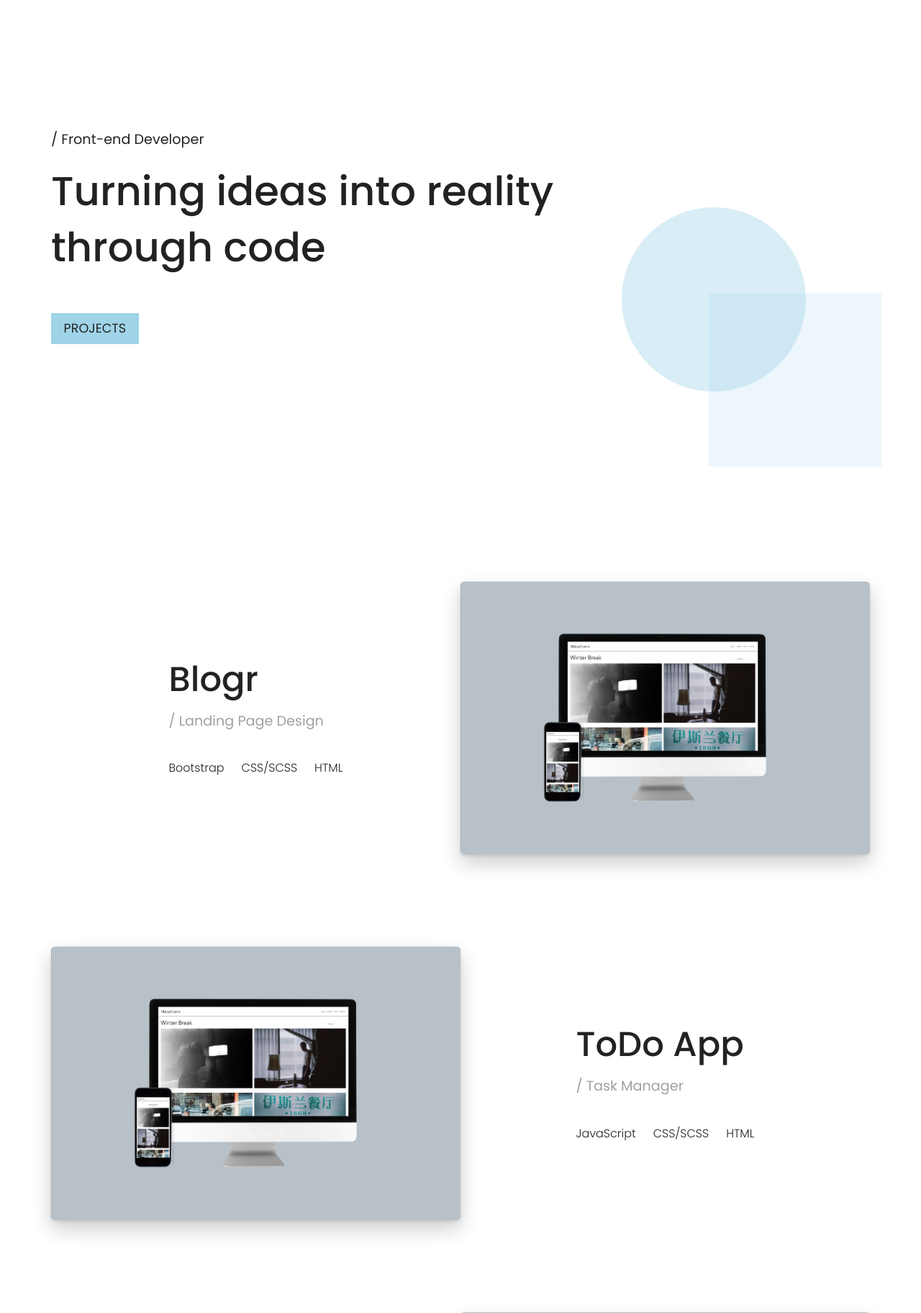
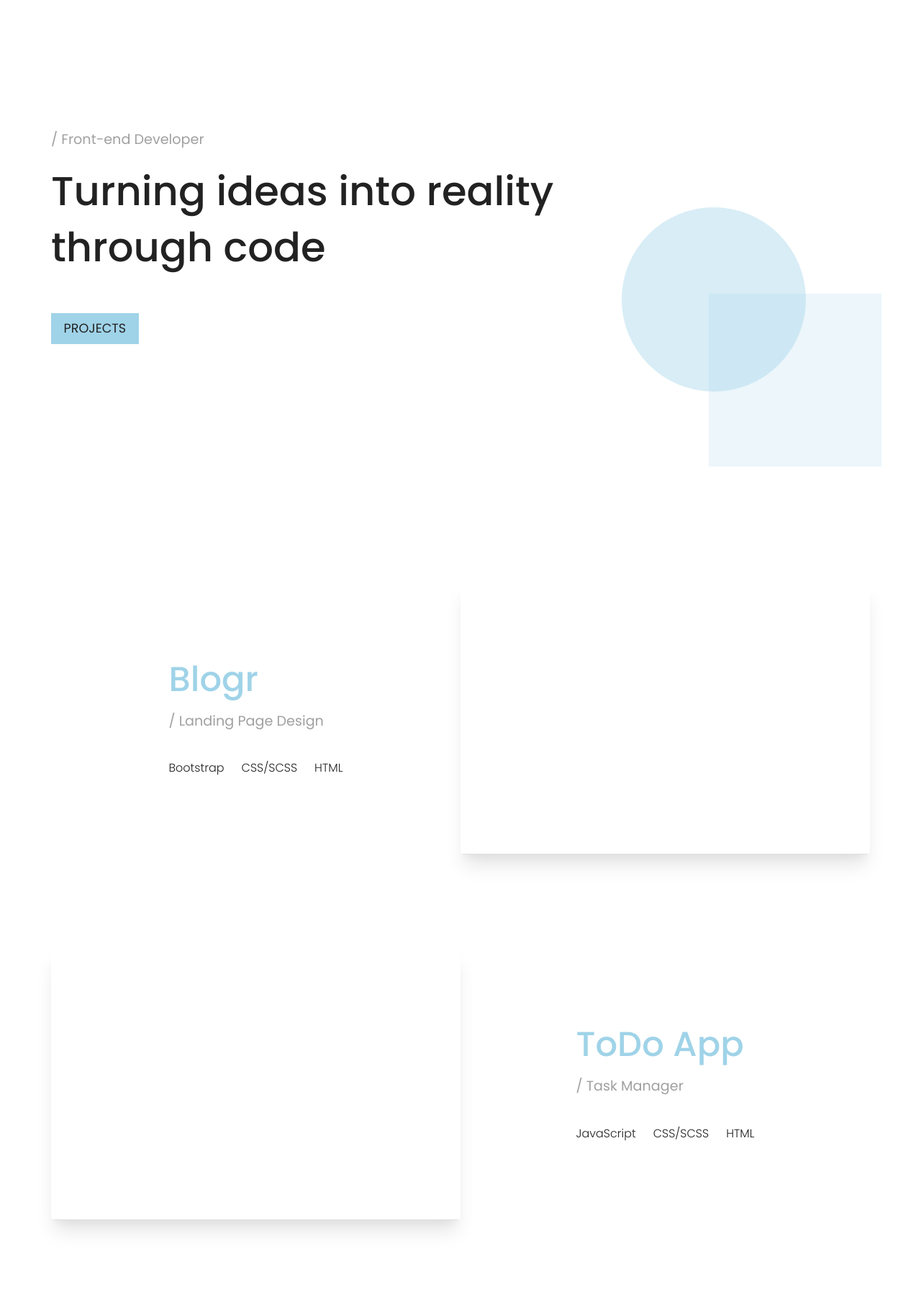
Before and after one commit to MalcolmTann/Portfolio-Build, a PHP site: page / in a window 1280 px wide. Shown: the part 72-1896 px from the top of the page at 72% size. Run offline with PHP 8.4, Linux system fonts and the light colour scheme.

Commit message:
Smooth Scroll / Project description

```diff
--- a/index.php
+++ b/index.php
@@ -35,8 +35,8 @@
             <section id="work" class="projects">
                 <div class="artifact">
                     <div class="col-1 hidden">
-                        <a class="image-hover" href="projects/malsathome.php" title="...">
-                            <img src="images/malsathome.jpg" alt="View ...">
+                        <a class="image-hover" href="projects/malsathome.php" title="Blogr Landing Page">
+                            <img src="images/project-filler.jpg" alt="Blogr">
                             <div class="overlay">
                                 <div class="ol-title">Coming Soon</div>
                             </div>
@@ -56,8 +56,8 @@
                 </div>
                 <div class="artifact">
                     <div class="col-1 hidden">
-                        <a class="image-hover" href="..." title="...">
-                            <img src="images/malsathome.jpg" alt="View ...">
+                        <a class="image-hover" href="..." title="ToDo Task Manager">
+                            <img src="images/project-filler.jpg" alt="ToDo App">
                             <div class="overlay">
                                 <div class="ol-title">Coming Soon</div>
                             </div>
@@ -77,8 +77,8 @@
                 </div>
                 <div class="artifact">
                     <div class="col-1 hidden">
-                        <a class="image-hover" href="..." title="...">
-                            <img src="images/malsathome.jpg" alt="View ...">
+                        <a class="image-hover" href="..." title="NUTTRI Health App">
+                            <img src="images/project-filler.jpg" alt="NUTTRI App">
                             <div class="overlay">
                                 <div class="ol-title">Coming Soon</div>
                             </div>
--- a/partials/footer.php
+++ b/partials/footer.php
@@ -14,6 +14,6 @@
         <p>Built by Malcolm Tan :)</p>
     </div>
 </footer>
-<script src="https://cdnjs.cloudflare.com/ajax/libs/jquery/3.5.1/jquery.min.js"></script>
+<script src="https://cdnjs.cloudflare.com/ajax/libs/jquery/3.6.0/jquery.min.js"></script>
 <script src="https://cdnjs.cloudflare.com/ajax/libs/gsap/3.11.3/gsap.min.js"></script>
 <script src="../scripts/main.js"></script>
--- a/scripts/main.js
+++ b/scripts/main.js
@@ -34,7 +34,7 @@ window.addEventListener("scroll", showProjects);
 
 
 
-// Reveal Text
+// Reveal Text - GSAP
 let tl = gsap.timeline({defaults: {ease: 'power1.out'}});
 
 tl.to('.text', {y:'0%', duration: 1, stagger: 0.25});
@@ -63,3 +63,16 @@ const navSlide = () => {
 }
 
 navSlide();
+
+
+
+// Smooth Scroll
+document.querySelectorAll('a[href^="#"]').forEach(anchor => {
+    anchor.addEventListener('click', function (e) {
+        e.preventDefault();
+
+        document.querySelector(this.getAttribute('href')).scrollIntoView({
+            behavior: 'smooth'
+        });
+    });
+});
--- a/styles/layout/global/_helper.scss
+++ b/styles/layout/global/_helper.scss
@@ -23,21 +23,9 @@ img {
 
 .hidden {
     position: relative;
-    transform: translateX(300px);
+    transform: translateY(150px);
     opacity: 0;
     transition: 1s all ease;
-    &:nth-of-type(1) {
-        position: relative;
-        transform: translateX(-300px);
-        opacity: 0;
-        transition: 1s all ease;
-    }
-    &:nth-of-type(3) {
-        position: relative;
-        transform: translateX(-300px);
-        opacity: 0;
-        transition: 1s all ease;
-    }
     &.show {
         transform: translateX(0);
         opacity: 1;
--- a/styles/layout/home/_home-landing.scss
+++ b/styles/layout/home/_home-landing.scss
@@ -16,6 +16,9 @@
             display: inline-block;
             transform: translateY(100%);
         }
+    }
+    p {
+        color: rgb(160, 160, 160);
     }
     &:before {
         content: '';
--- a/styles/layout/home/_projects.scss
+++ b/styles/layout/home/_projects.scss
@@ -11,7 +11,7 @@
             img {
                 width: 100%;
                 border-radius: 5px;
-                box-shadow: rgba(0, 0, 0, 0.2) 0px 12px 28px 0px, rgba(0, 0, 0, 0.1) 0px 2px 4px 0px, rgba(255, 255, 255, 0.05) 0px 0px 0px 1px inset;
+                box-shadow: rgba(0, 0, 0, 0.1) 0px 20px 25px -5px, rgba(0, 0, 0, 0.04) 0px 10px 10px -5px;
             }
         }
         .col-2 {
@@ -21,6 +21,7 @@
                     font-size: 2.5rem;
                     font-weight: $bold;
                     margin-bottom: 0.5em;
+                    color: #9fd3e8;
                 }
                 .desc {
                     font-size: 1.2rem;
--- a/styles/style.css
+++ b/styles/style.css
@@ -66,19 +66,7 @@ img {
 
 .hidden {
   position: relative;
-  transform: translateX(300px);
-  opacity: 0;
-  transition: 1s all ease;
-}
-.hidden:nth-of-type(1) {
-  position: relative;
-  transform: translateX(-300px);
-  opacity: 0;
-  transition: 1s all ease;
-}
-.hidden:nth-of-type(3) {
-  position: relative;
-  transform: translateX(-300px);
+  transform: translateY(150px);
   opacity: 0;
   transition: 1s all ease;
 }
@@ -273,6 +261,9 @@ footer p {
   display: inline-block;
   transform: translateY(100%);
 }
+.home-landing p {
+  color: rgb(160, 160, 160);
+}
 .home-landing:before {
   content: "";
   position: absolute;
@@ -307,7 +298,7 @@ footer p {
 .projects .artifact .col-1 img {
   width: 100%;
   border-radius: 5px;
-  box-shadow: rgba(0, 0, 0, 0.2) 0px 12px 28px 0px, rgba(0, 0, 0, 0.1) 0px 2px 4px 0px, rgba(255, 255, 255, 0.05) 0px 0px 0px 1px inset;
+  box-shadow: rgba(0, 0, 0, 0.1) 0px 20px 25px -5px, rgba(0, 0, 0, 0.04) 0px 10px 10px -5px;
 }
 .projects .artifact .col-2 {
   margin-top: 1.5em;
@@ -316,6 +307,7 @@ footer p {
   font-size: 2.5rem;
   font-weight: 500;
   margin-bottom: 0.5em;
+  color: #9fd3e8;
 }
 .projects .artifact .col-2 .align .desc {
   font-size: 1.2rem;
```
Also changed, not shown: images/malsathome.jpg (deleted), images/project-filler.jpg (added), 2 other files.
